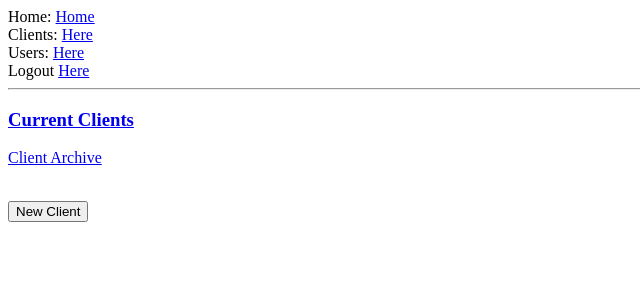
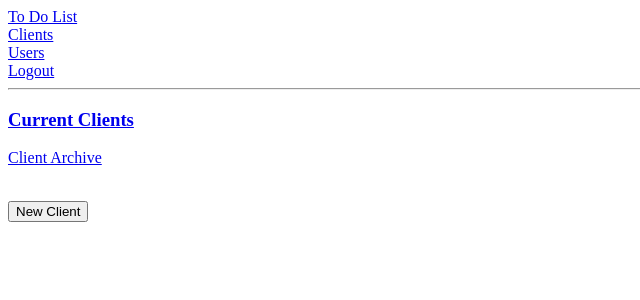
Before and after one commit to rpp114/sbt_notes, a Flask app: page /clients in a window 1280 px wide. Shown: the top 300 px of the page, without its empty margins (0-640 px from the left). Run offline with Flask 2, Linux system fonts and the light colour scheme; a user stored in the database is signed in; data that the repository does not hold is empty; parts of the project's set-up code (start-up, migrations or seed data) failed here and were passed over.

Commit message:
Adjusted links on the base.html

```diff
--- a/app/templates/base.html
+++ b/app/templates/base.html
@@ -3,10 +3,10 @@
     <title>Welcome to Notes@SBT</title>
   </head>
   <body>
-    <div>Home: <a href="/user/tasklist">Home</a></div>
-    <div>Clients: <a href="/clients">Here</a></div>
-    <div>Users: <a href="/users">Here</a></a></div>
-    <div>Logout <a href="/logout">Here</a></a></div>
+    <div><a href="/user/tasklist">To Do List</a></div>
+    <div><a href="/clients">Clients</a></div>
+    <div><a href="/users">Users</a></a></div>
+    <div><a href="/logout">Logout</a></a></div>
     <hr />
     {% with messages = get_flashed_messages() %}
       {% if messages %}
```
